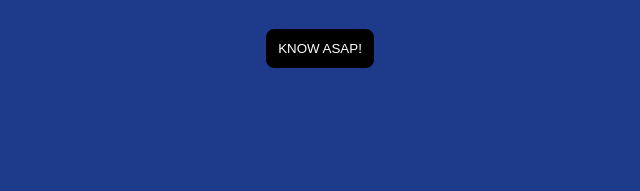
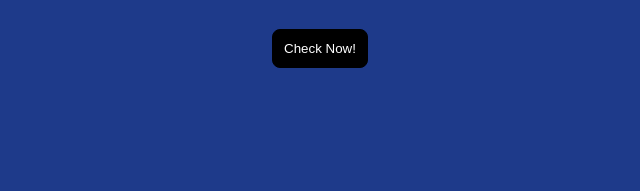
Before and after one commit to ArpitaV13/Neogcamp-Stock-Profit-Loss, a plain HTML site: page index.html in a window 1280 px wide. Shown: the part 382-573 px from the top of the page, 320-960 px from the left. Drawn offline with Linux system fonts and the light colour scheme.

Commit message:
fixed button

```diff
--- a/index.html
+++ b/index.html
@@ -27,7 +27,7 @@
             <input id="current-price" type="text" placeholder="Enter the current price of the stock">
         </label>
         <button id="submit">
-            KNOW ASAP!
+            Check Now!
         </button>
         <div class="output">
 
```
